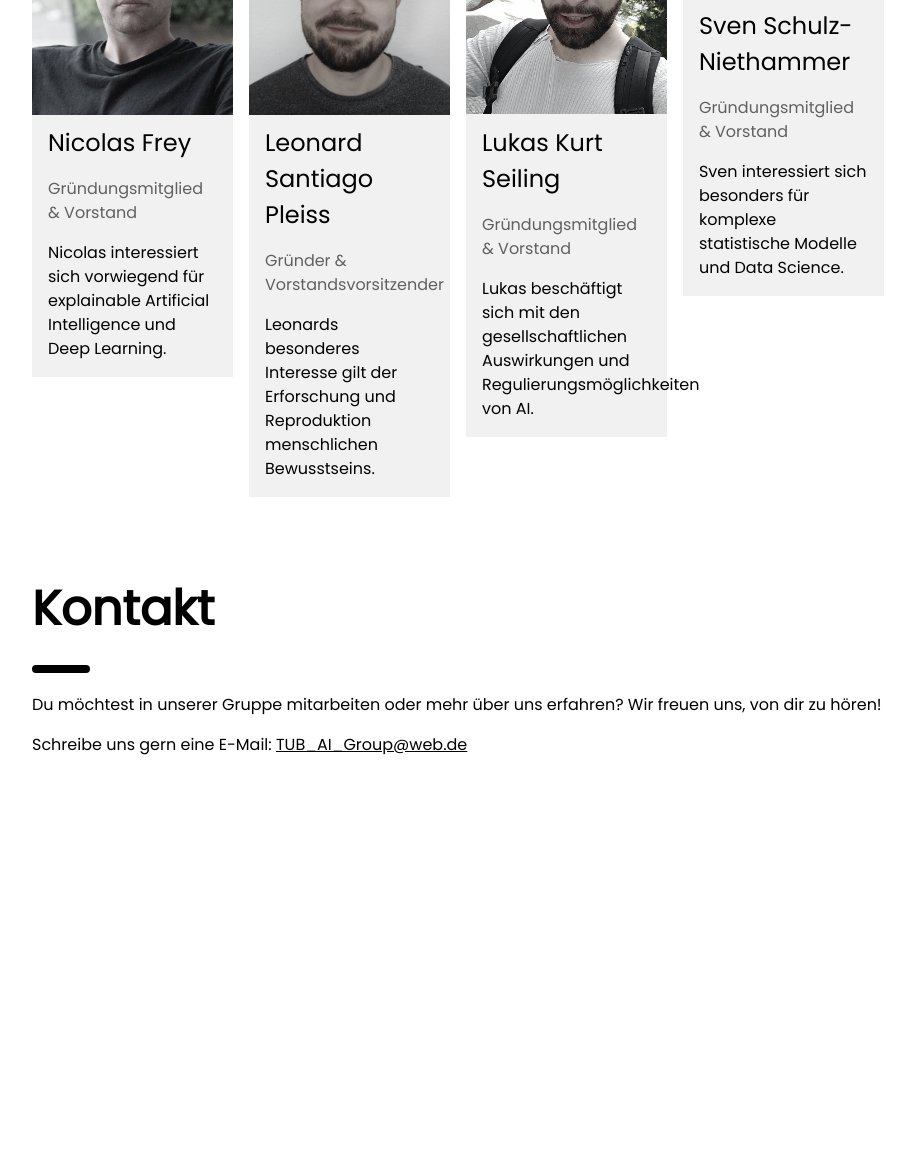
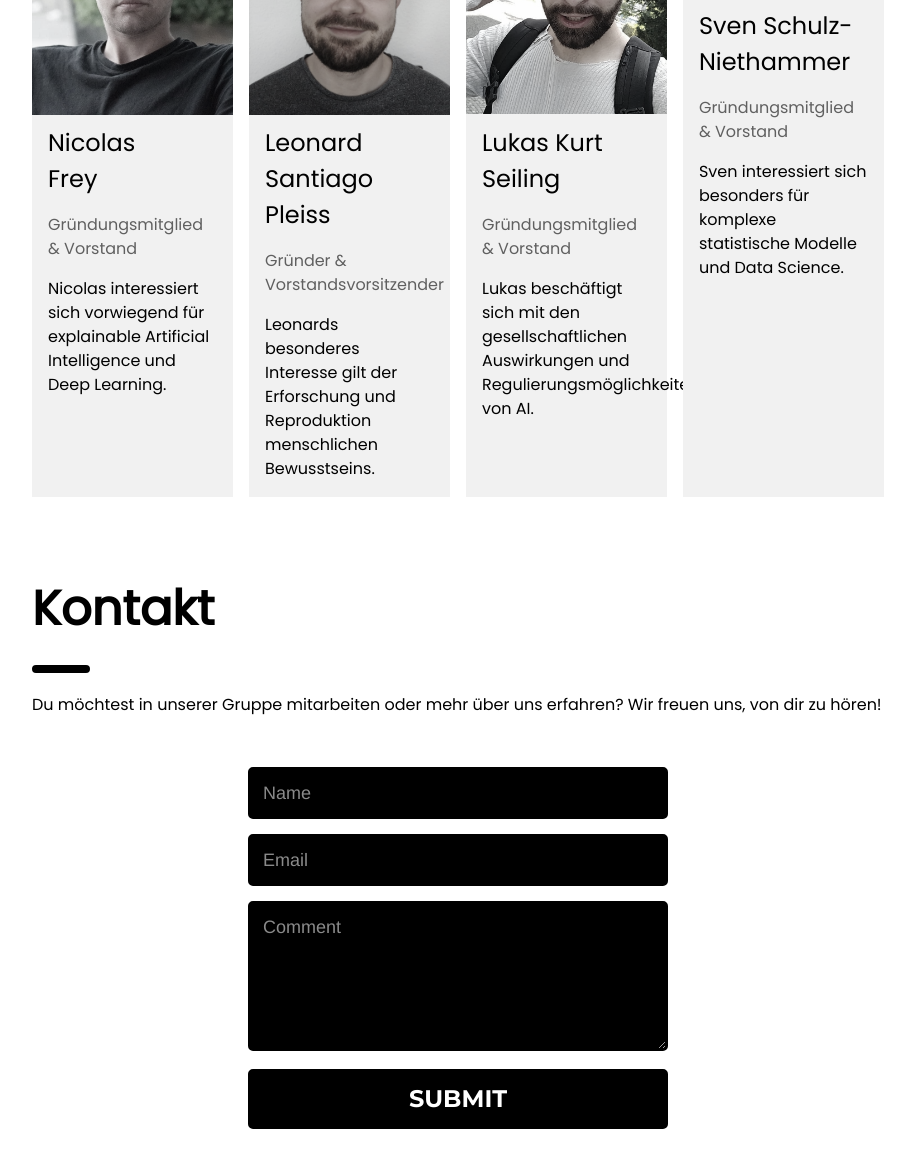
Before and after one commit to lpleiss/AI.TU.github.io, a plain HTML site: page index.html in a window 1280 px wide. Shown: the part 2142-3310 px from the top of the page, without its empty margins (332-1247 px from the left). Before the commit the page ends 2965 px from the top, so only its background shows below. Drawn offline with nearby package versions, Linux system fonts and the light colour scheme.

Commit message:
Added contact form

```diff
--- /dev/null
+++ b/index.css
@@ -0,0 +1,44 @@
+@import url(https://fonts.googleapis.com/css?family=Montserrat:400,700);
+form { max-width:420px; margin:50px auto; }
+
+.feedback-input {
+  color:white;
+  font-family: Helvetica, Arial, sans-serif;
+  font-weight:500;
+  font-size: 18px;
+  border-radius: 5px;
+  line-height: 22px;
+  background-color: black;
+  border:2px solid #000000;
+  transition: all 0.3s;
+  padding: 13px;
+  margin-bottom: 15px;
+  width:100%;
+  box-sizing: border-box;
+  outline:0;
+}
+
+.feedback-input:focus { border:2px solid #000000; background:white; color:black;}
+
+textarea {
+  height: 150px;
+  line-height: 150%;
+  resize:vertical;
+}
+
+[type="submit"] {
+  font-family: 'Montserrat', Arial, Helvetica, sans-serif;
+  width: 100%;
+  background:#000000;
+  border-radius:5px;
+  border:2px solid #000000;
+  cursor:pointer;
+  color:white;
+  font-size:24px;
+  padding-top:10px;
+  padding-bottom:10px;
+  transition: all 0.3s;
+  margin-top:-4px;
+  font-weight:700;
+}
+[type="submit"]:hover { background:#FFFFFF; color:black; border:2px solid #000000;}
--- a/index.html
+++ b/index.html
@@ -5,6 +5,7 @@
 <meta name="viewport" content="width=device-width, initial-scale=1">
 <link rel="stylesheet" href="https://www.w3schools.com/w3css/4/w3.css">
 <link rel="stylesheet" href="https://fonts.googleapis.com/css?family=Poppins">
+<link rel="stylesheet" href="index.css">
 <style>
 body,h1,h2,h3,h4,h5 {font-family: "Poppins", sans-serif}
 body {font-size:16px;}
@@ -90,7 +91,7 @@ body {font-size:16px;}
 	</div>
 
 	<div style="margin-bottom: 25px">
-		<h3>Lukas' Ethikschmodder</h3>
+		<h3>Das Kurt'sche Ethikkommitee</h3>
 		Um jeglichen Spaß bei der Umsetzung von ML-Projekten präventiv entgegenzuwirken, setzen wir uns hier mit den katastrophalen gesellschaftlichen Auswirkungen unseres programmatischen Handelns auseinander.
 	</div>
 
@@ -116,10 +117,10 @@ body {font-size:16px;}
   <div class="w3-row-padding w3-grayscale">
 
     <div class="w3-col m3 w3-margin-bottom">
-      <div class="w3-light-grey">
+      <div class="w3-light-grey" style="height:650px">
         <img src="member_pictures_formatted/NicolasFrey.jpg" alt="Jane" style="width:100%">
         <div class="w3-container">
-          <h3>Nicolas Frey</h3>
+          <h3>Nicolas <br>Frey</h3>
           <p class="w3-opacity">Gründungsmitglied & Vorstand</p>
           <p>Nicolas interessiert sich vorwiegend für explainable Artificial Intelligence und Deep Learning.</p>
         </div>
@@ -127,7 +128,7 @@ body {font-size:16px;}
     </div>
 
     <div class="w3-col m3 w3-margin-bottom">
-      <div class="w3-light-grey">
+      <div class="w3-light-grey" style="height:650px">
         <img src="member_pictures_formatted/LeonardPleiss.jpg" alt="Jane" style="width:100%">
         <div class="w3-container">
           <h3>Leonard Santiago Pleiss</h3>
@@ -138,10 +139,10 @@ body {font-size:16px;}
     </div>
 
     <div class="w3-col m3 w3-margin-bottom">
-      <div class="w3-light-grey">
+      <div class="w3-light-grey" style="height:650px">
         <img src="member_pictures_formatted/LukasSeiling.jpg" alt="Jane" style="width:100%">
         <div class="w3-container">
-          <h3>Lukas Kurt Seiling</h3>
+          <h3>Lukas Kurt<br> Seiling</h3>
           <p class="w3-opacity">Gründungsmitglied & Vorstand</p>
           <p>Lukas beschäftigt sich mit den gesellschaftlichen Auswirkungen und Regulierungsmöglichkeiten von AI.</p>
         </div>
@@ -149,7 +150,7 @@ body {font-size:16px;}
     </div>
 
     <div class="w3-col m3 w3-margin-bottom">
-      <div class="w3-light-grey">
+      <div class="w3-light-grey" style="height:650px">
         <img src="member_pictures_formatted/SvenSchulz-Niethammer.jpg" alt="Jane" style="width:100%">
         <div class="w3-container">
           <h3>Sven Schulz-Niethammer</h3>
@@ -166,9 +167,22 @@ body {font-size:16px;}
     <h1 class="w3-xxxlarge w3-text-black"><b>Kontakt</b></h1>
     <hr style="width:50px;border:4px solid black" class="w3-round">
     <p>Du möchtest in unserer Gruppe mitarbeiten oder mehr über uns erfahren? Wir freuen uns, von dir zu hören!</p>
-    <p>Schreibe uns gern eine E-Mail: <a href="mailto:TUB_AI_Group@web.de">TUB_AI_Group@web.de</a></p>
 
-  </div>
+<!--
+
+//<form action="https://formspree.io/l.pleiss@web.de" method="post">
+   <input type="text" name="name" value="Your Text">
+    <input type="email" name="_replyto" value = "Your Mail Adress">
+    <input type="submit" value="Send">
+</form>
+-->
+
+<form action="https://formspree.io/l.pleiss@web.de" method="post">
+  <input name="name" type="text" class="feedback-input" placeholder="Name" />
+  <input name="email" type="text" class="feedback-input" placeholder="Email" />
+  <textarea name="text" class="feedback-input" placeholder="Comment"></textarea>
+  <input type="submit" value="SUBMIT"/>
+</form>
 
 <!-- End page content -->
 </div>
@@ -192,6 +206,32 @@ function onClick(element) {
   var captionText = document.getElementById("caption");
   captionText.innerHTML = element.alt;
 }
+
+//material contact form animation
+$('.contact-form').find('.form-control').each(function() {
+  var targetItem = $(this).parent();
+  if ($(this).val()) {
+    $(targetItem).find('label').css({
+      'top': '10px',
+      'fontSize': '14px'
+    });
+  }
+})
+$('.contact-form').find('.form-control').focus(function() {
+  $(this).parent('.input-block').addClass('focus');
+  $(this).parent().find('label').animate({
+    'top': '10px',
+    'fontSize': '14px'
+  }, 300);
+})
+$('.contact-form').find('.form-control').blur(function() {
+  if ($(this).val().length == 0) {
+    $(this).parent('.input-block').removeClass('focus');
+    $(this).parent().find('label').animate({
+      'top': '25px',
+      'fontSize': '18px'
+    }, 300);
+
 </script>
 
 </body>
```
